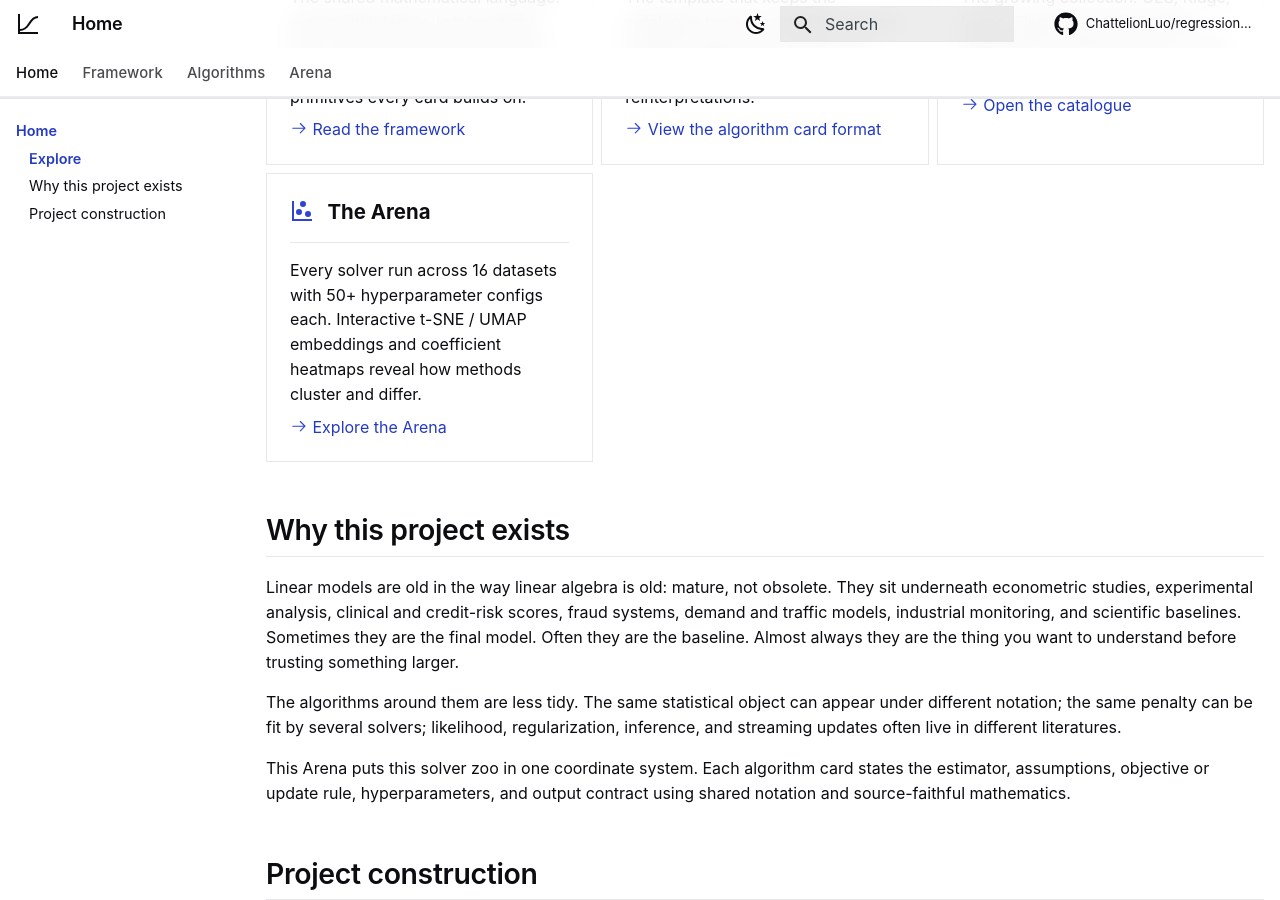
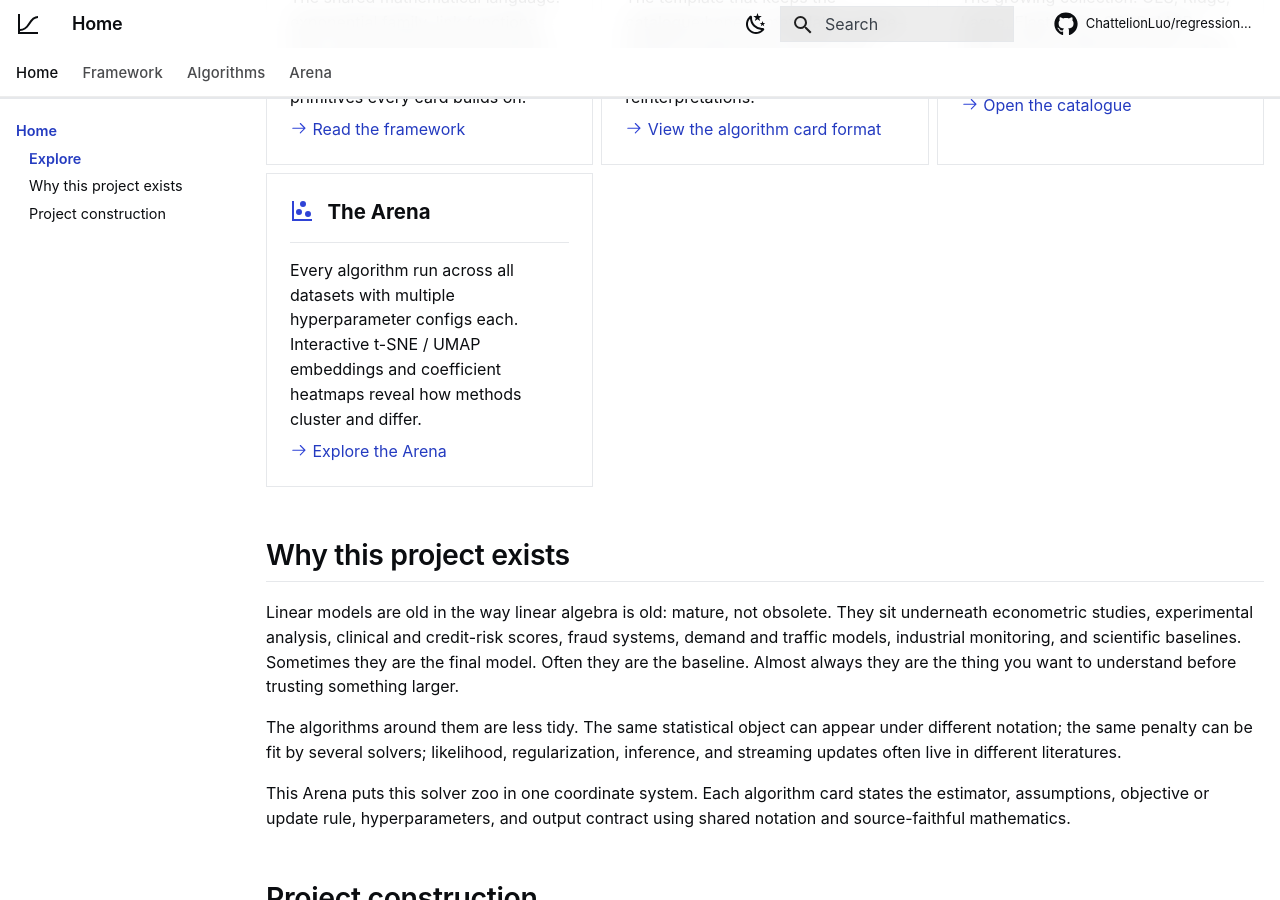
Before and after one commit to ChattelionLuo/regression-zoo, an MkDocs documentation site: the page built from docs/index.md, in a window 1280 px wide and 900 px high, scrolled down 1214 px. Built offline with MkDocs 1.6.1 and Material for MkDocs 9.7.7, drawn with Linux system fonts in a browser that asks for light colours; some web fonts are replaced; comment, search, counter and statistics services are not loaded.

Commit message:
Update arena description count and remove temp debugging scripts
Co-authored-by: Copilot <223556219+Copilot@users.noreply.github.com>

```diff
--- a/docs/index.md
+++ b/docs/index.md
@@ -65,7 +65,7 @@ or other procedures/updating rules. In here, estimators are defined across decad
 
     ---
 
-    Every solver run across 16 datasets with 50+ hyperparameter configs each.
+    Every algorithm run across all datasets with multiple hyperparameter configs each.
     Interactive t-SNE / UMAP embeddings and coefficient heatmaps reveal how methods cluster and differ.
 
     [:octicons-arrow-right-24: Explore the Arena](arena/index.md)
```
